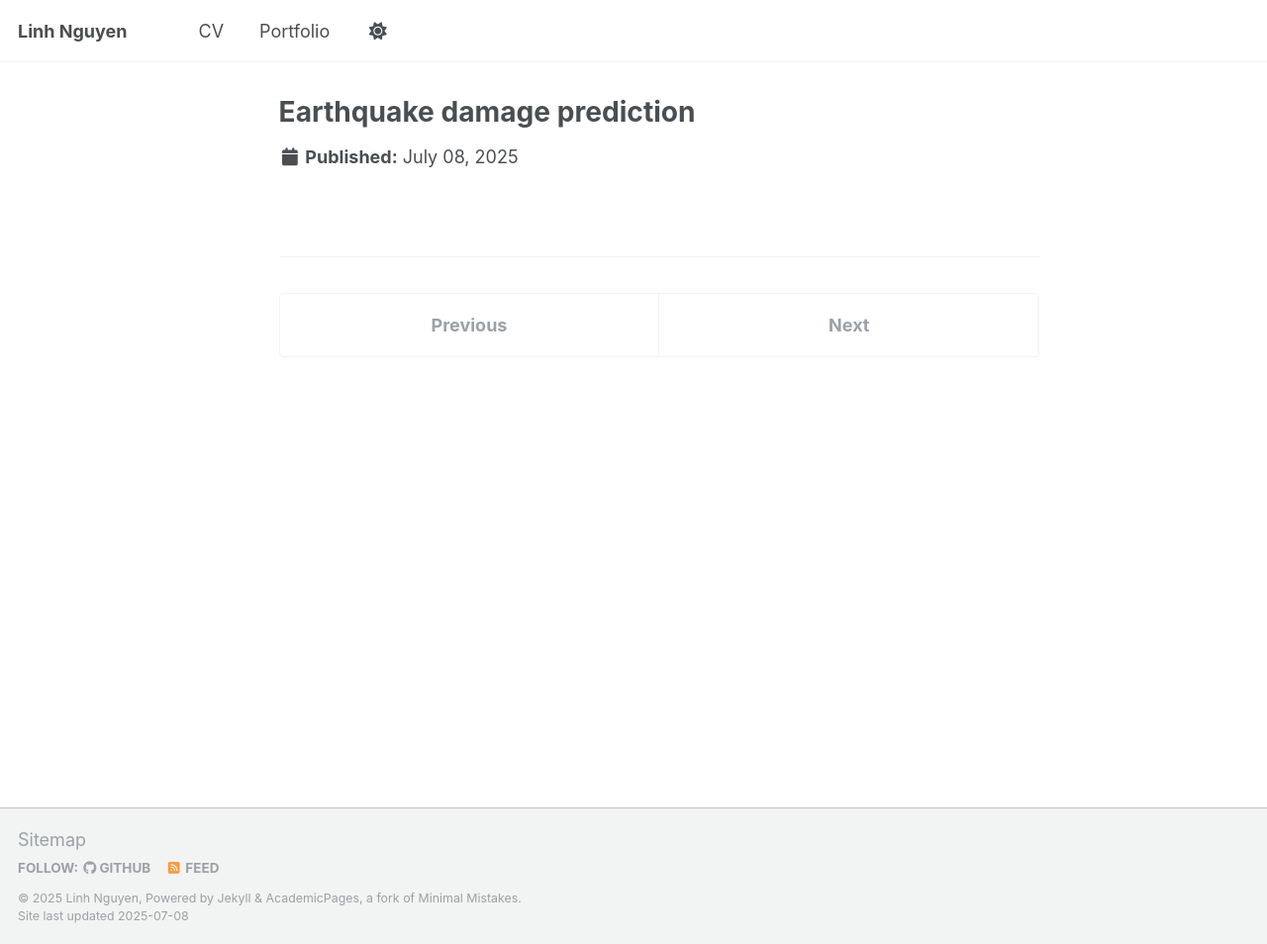
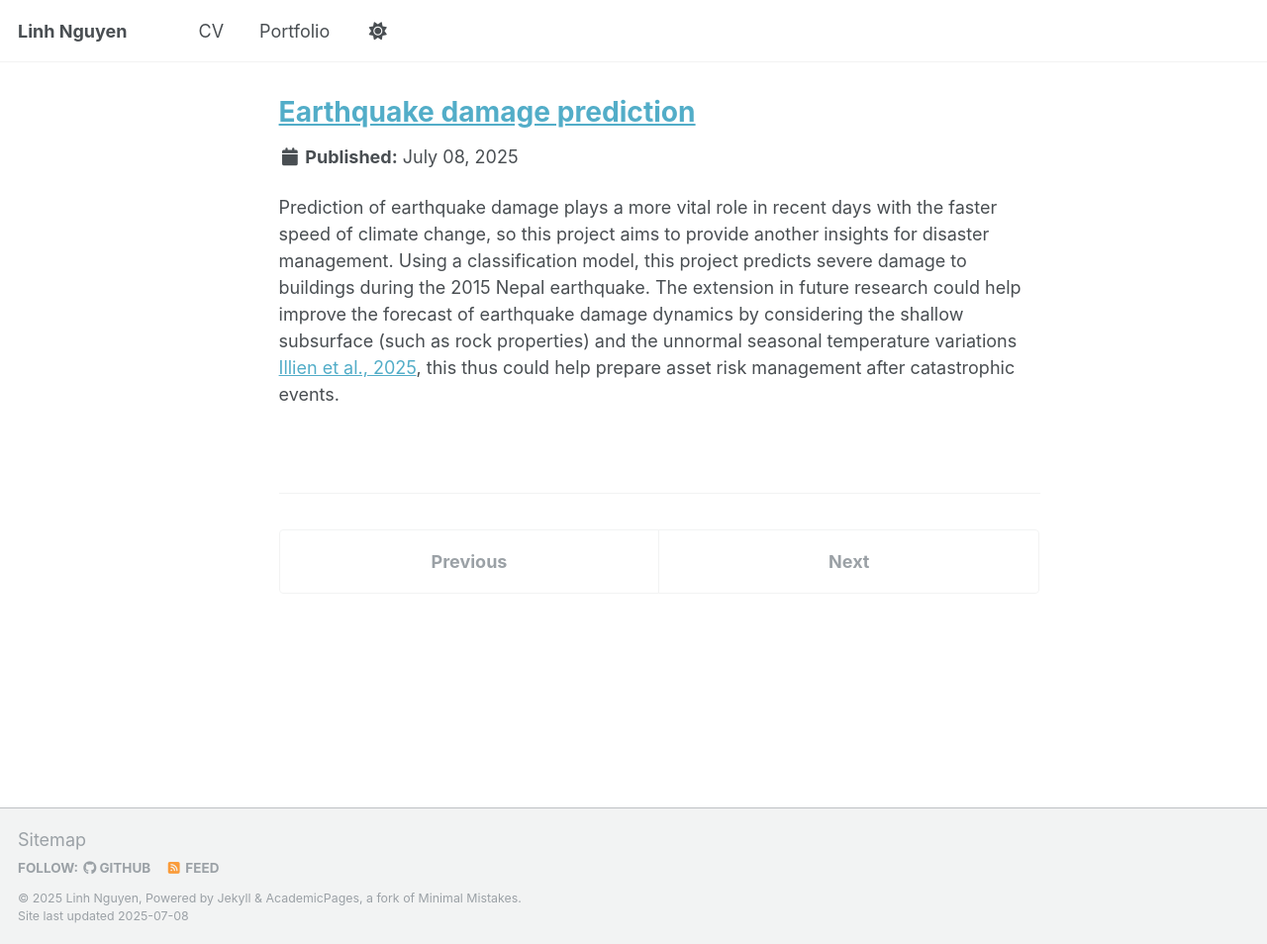
Before and after one commit to hdlinhnguyen/hdlinhnguyen.github.io, a Jekyll site: the page built from _portfolio/project_2.md, in a window 1280 px wide and 954 px high. Shown: the whole window at 99% size. Built offline with Jekyll 4.4.1, drawn with Linux system fonts in a browser that asks for light colours; a script that is not in the unit is left out.

Commit message:
Update project_2.md

```diff
--- a/_portfolio/project_2.md
+++ b/_portfolio/project_2.md
@@ -1,5 +1,7 @@
 ---
-title: "Earthquake damage prediction"
+title: "[Earthquake damage prediction](https://github.com/hdlinhnguyen/Earthquake-damage-prediction)"
 
 collection: portfolio
 ---
+
+Prediction of earthquake damage plays a more vital role in recent days with the faster speed of climate change, so this project aims to provide another insights for disaster management. Using a classification model, this project predicts severe damage to buildings during the 2015 Nepal earthquake. The extension in future research could help improve the forecast of earthquake damage dynamics by considering the shallow subsurface (such as rock properties) and the unnormal seasonal temperature variations [Illien et al., 2025](https://www.nature.com/articles/s41467-025-57151-8), this thus could help prepare asset risk management after catastrophic events.
```
